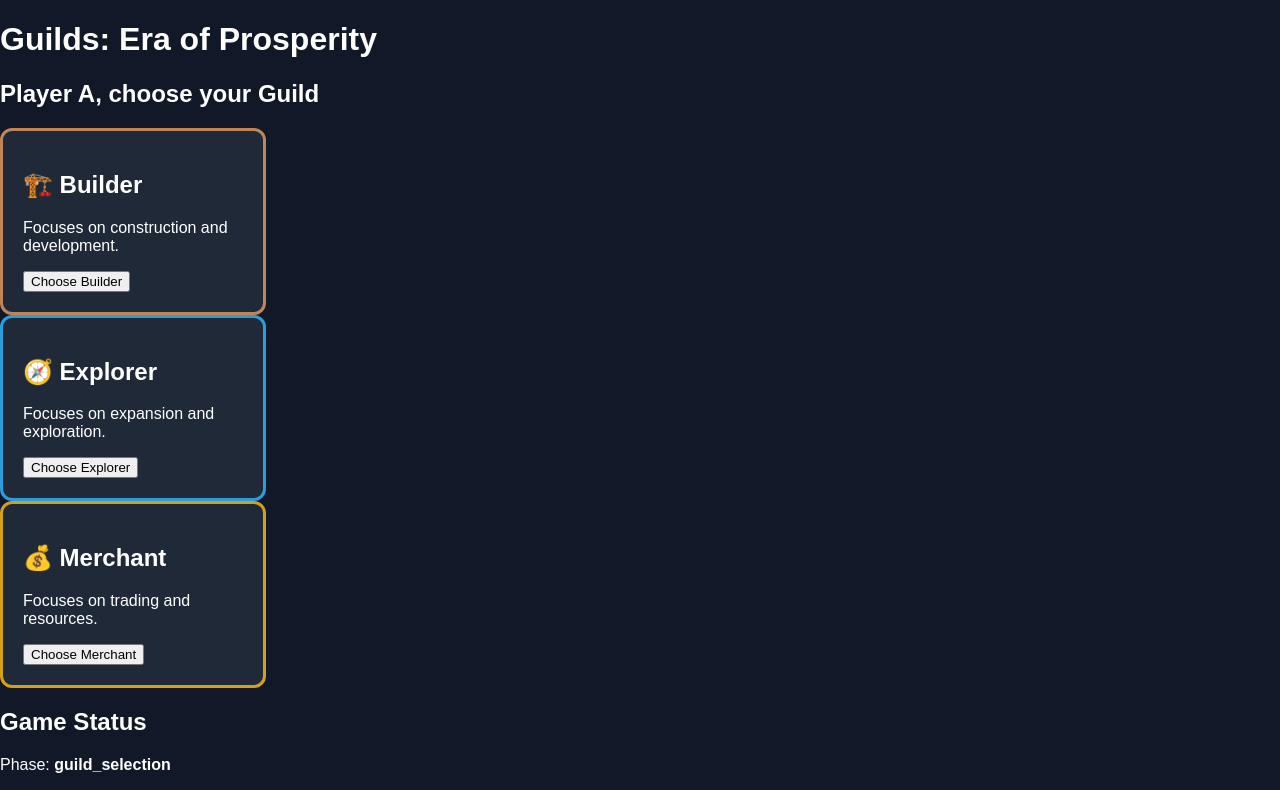
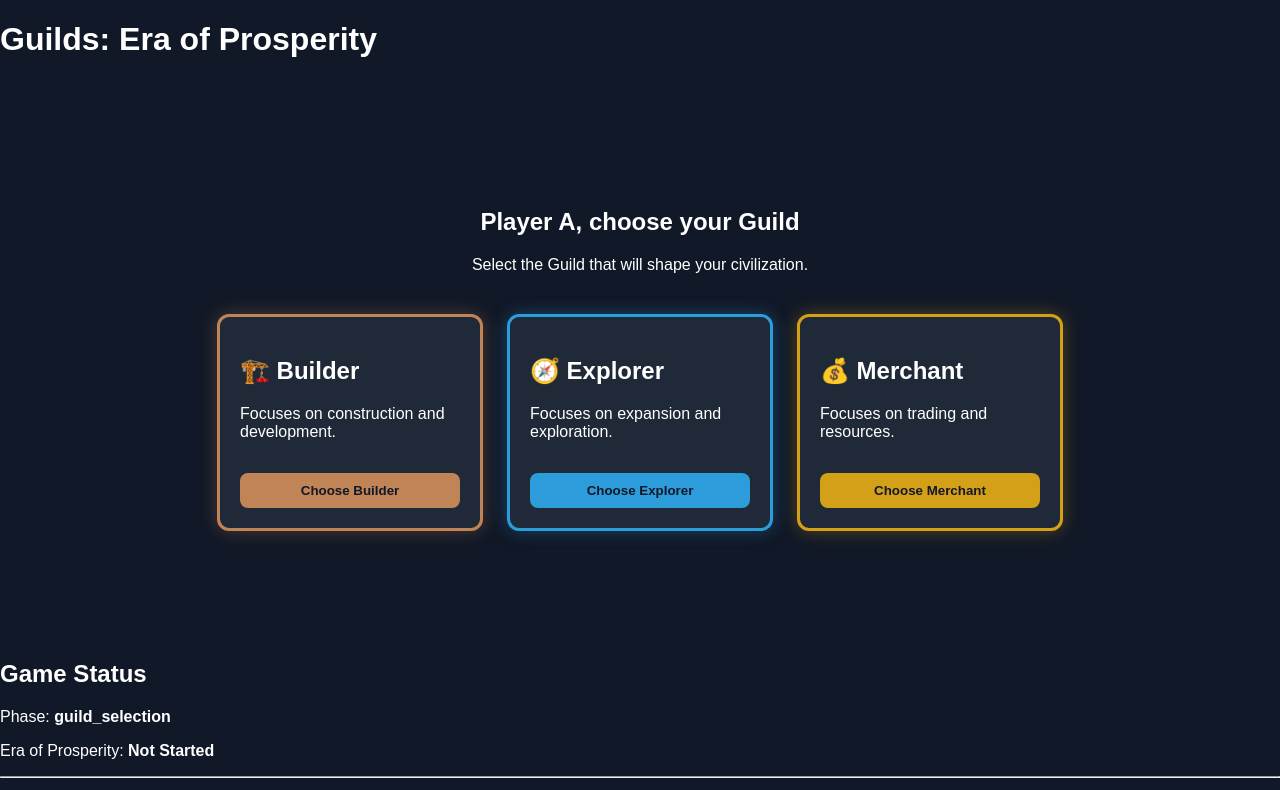
Before and after one commit to jeps0n/guilds-era-of-prosperity, a React (Vite) app: page / in a window 1280 px wide. Shown: the top 790 px of the page. Built offline with nearby package versions, Linux system fonts and the light colour scheme.

Commit message:
create guild selection cards for user experience

```diff
--- a/src/components/GuildCard.tsx
+++ b/src/components/GuildCard.tsx
@@ -18,6 +18,15 @@ function GuildCard({
           width: "220px",
           background: "#1f2937",
           color: "white",
+          boxShadow: `0 0 18px ${guild.color}55`,
+          transition: "transform 0.2s ease, box-shadow 0.2s ease",
+          cursor: "pointer",
+        }}
+        onMouseEnter={(event) => {
+          event.currentTarget.style.transform = "translateY(-6px)";
+        }}
+        onMouseLeave={(event) => {
+          event.currentTarget.style.transform = "translateY(0)";
         }}
       >
       <h2>
@@ -26,7 +35,20 @@ function GuildCard({
 
       <p>{guild.description}</p>
 
-      <button onClick={onSelect}>
+      <button
+        onClick={onSelect}
+        style={{
+          marginTop: "16px",
+          padding: "10px 18px",
+          borderRadius: "8px",
+          border: "none",
+          background: guild.color,
+          color: "#111827",
+          fontWeight: "bold",
+          cursor: "pointer",
+          width: "100%",
+        }}
+      >
         Choose {guild.name}
       </button>
     </div>
--- a/src/components/GuildSelection.tsx
+++ b/src/components/GuildSelection.tsx
@@ -14,9 +14,33 @@ function GuildSelection({
   onSelectGuild,
 }: GuildSelectionProps) {
   return (
-    <div>
+    <div
+      style={{
+        minHeight: "60vh",
+        display: "flex",
+        flexDirection: "column",
+        alignItems: "center",
+        justifyContent: "center",
+        gap: "24px",
+        padding: "40px",
+      }}
+    >
+  <div style={{ textAlign: "center" }}>
     <h2>{playerName}, choose your Guild</h2>
 
+    <p>
+      Select the Guild that will shape your civilization.
+    </p>
+  </div>
+
+  <div
+    style={{
+      display: "flex",
+      gap: "24px",
+      justifyContent: "center",
+      flexWrap: "wrap",
+    }}
+  >
     {GUILDS
       .filter((guild) =>
         availableGuilds.includes(guild.type)
@@ -28,6 +52,7 @@ function GuildSelection({
           onSelect={() => onSelectGuild(guild.type)}
         />
       ))}
+  </div>
 
     </div>
   );
```
Lines whose indentation alone changed are shown as unchanged.
